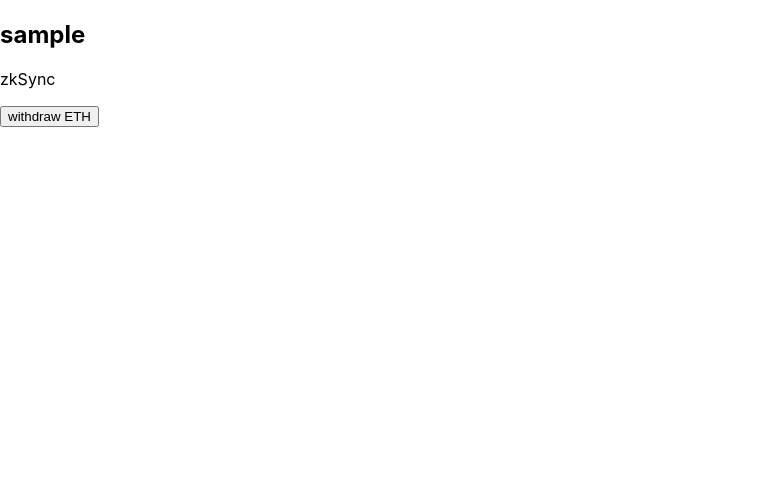
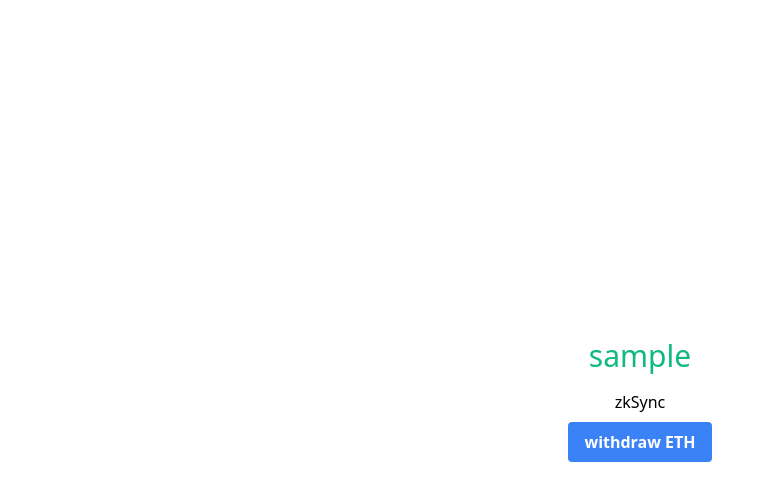
Before and after one commit to adust09/L2-DEX-HUB, a Next.js app in the folder client/: page /zksync in a window 1280 px wide. Shown: the top 500 px of the page, without its empty margins (0-775 px from the left). Built offline with nearby package versions, Linux system fonts and the light colour scheme.

Commit message:
add tailwindcss

```diff
--- a/client/pages/index.jsx
+++ b/client/pages/index.jsx
@@ -1,6 +1,5 @@
 import React from 'react'
-import { eth } from '../../web3/provider'
-import withdrawButton from '../pages/components/zkSync/withdraw'
+import { eth } from '../web3/provider'
 
 export default class IndexPage extends React.Component {
 
--- a/client/pages/zksync.jsx
+++ b/client/pages/zksync.jsx
@@ -4,7 +4,6 @@
 
 export default function OutsideUsageExample() {
     const MNEMONIC = ""
-
 
     const withdrawETH = async () => {
 
--- /dev/null
+++ b/client/postcss.config.js
@@ -0,0 +1,6 @@
+module.exports = {
+  plugins: {
+    tailwindcss: {},
+    autoprefixer: {},
+  },
+}
--- /dev/null
+++ b/client/styles/components/buttons.css
@@ -0,0 +1,9 @@
+.btn-blue {
+  @apply bg-blue-500 hover:bg-blue-700 text-white font-bold py-2 px-4 rounded;
+}
+.btn-green {
+  @apply bg-green-500 hover:bg-green-700 text-white font-bold py-2 px-4 rounded;
+}
+.btn-red {
+  @apply bg-red-500 hover:bg-red-700 text-white font-bold py-2 px-4 rounded;
+}
--- a/client/styles/globals.css
+++ b/client/styles/globals.css
@@ -1,4 +1,4 @@
-html,
+/* html,
 body {
   padding: 0;
   margin: 0;
@@ -13,4 +13,11 @@
 
 * {
   box-sizing: border-box;
+} */
+
+@tailwind base;
+@tailwind components;
+.btn-blue {
+  @apply bg-blue-500 text-white font-bold py-2 px-4 rounded;
 }
+@tailwind utilities;
--- /dev/null
+++ b/client/tailwind.config.js
@@ -0,0 +1,11 @@
+module.exports = {
+  purge: ['./pages/**/*.{js,ts,jsx,tsx}', './components/**/*.{js,ts,jsx,tsx}'],
+  darkMode: false, // or 'media' or 'class'
+  theme: {
+    extend: {},
+  },
+  variants: {
+    extend: {},
+  },
+  plugins: [],
+}
```
Also changed, not shown: client/package.json (+7 -2 lines), client/pages/index.js (deleted, +0 -23 lines), 1 other file (tests, documents, lock files or other folders).
